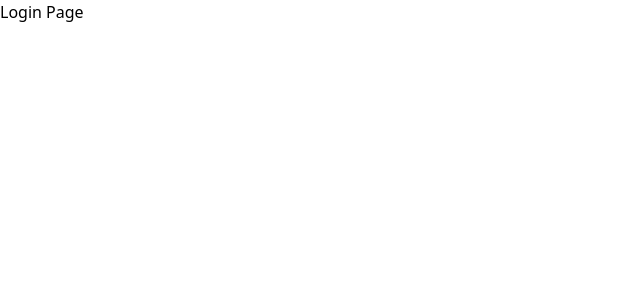
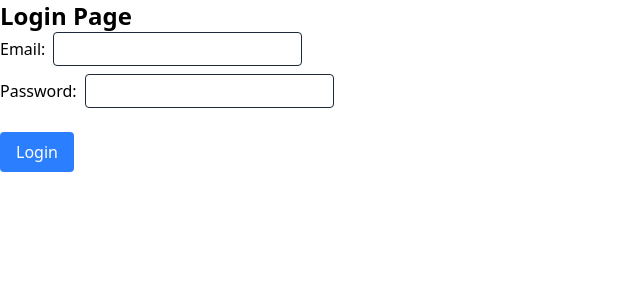
Before and after one commit to milanbairagi/AuthSystem, a React (Vite) app in the folder Frontend/: page /login in a window 1280 px wide. Shown: the top 300 px of the page, without its empty margins (0-640 px from the left). Built offline with nearby package versions, Linux system fonts and the light colour scheme; no server answers.

Commit message:
feat: implement functional login form with authentication
- Replaces placeholder login page with a stateful form
- Integrates API authentication, and handles token storage
  and navigation on successful login.
- Add axios interceptor includes token on each request if available

```diff
--- /dev/null
+++ b/Frontend/src/api.js
@@ -0,0 +1,21 @@
+import axios from "axios";
+
+import { getTokens } from "./tokens";
+
+
+const api = axios.create({
+  baseURL: import.meta.env.VITE_API_URL || "http://localhost:8000/api",
+  timeout: 10000,
+})
+
+axios.interceptors.request.use((config) => {
+  const { accessToken } = getTokens();
+  if (accessToken) {
+    config.headers.Authorization = `Bearer ${accessToken}`;
+  }
+  return config;
+}, (error) => {
+  return Promise.reject(error);
+});
+
+export default api;
--- a/Frontend/src/pages/Login.jsx
+++ b/Frontend/src/pages/Login.jsx
@@ -1,6 +1,63 @@
+import { useState } from "react";
+import { useNavigate } from "react-router-dom";
+
+import api from "../api";
+import { setTokens } from "../tokens";
+
+
 const Login = () => {
+  const [email, setEmail] = useState("");
+  const [password, setPassword] = useState("");
+
+  const navigate = useNavigate();
+
+  const handleSubmit = async (e) => {
+    e.preventDefault();
+
+    try {
+      const res = await api.post("/token/", { email, password });
+      console.log("Login successful:", res.data);
+      setTokens(res.data.access, res.data.refresh);
+      navigate("/");
+
+    } catch (error) {
+      console.error("Login failed:", error);
+    }
+  };
+
   return (
-    <div>Login Page</div>
+    <div>
+      <h2 className="text-2xl font-bold">Login Page</h2>
+      <form onSubmit={handleSubmit} className="space-y-2">
+
+        <div>
+          <label htmlFor="email">Email:</label>
+          <input
+            id="email"
+            className="border border-gray-800 px-2 py-1 ml-2 rounded"
+            type="email"
+            value={email}
+            onChange={(e) => setEmail(e.target.value)}
+          />
+        </div>
+
+        <div>
+          <label htmlFor="password">Password:</label>
+          <input
+            id="password"
+            className="border border-gray-800 px-2 py-1 ml-2 rounded"
+            type="password"
+            value={password}
+            onChange={(e) => setPassword(e.target.value)}
+          />
+        </div>
+
+        <button type="submit" className="bg-blue-500 text-white px-4 py-2 rounded mt-4">
+          Login
+        </button>
+
+      </form>
+    </div>
   )
 };
 
--- /dev/null
+++ b/Frontend/src/tokens.js
@@ -0,0 +1,21 @@
+import { ACCESS_TOKEN, REFRESH_TOKEN  } from "./constants";
+
+export const getTokens = () => {
+  const accessToken = localStorage.getItem(ACCESS_TOKEN);
+  const refreshToken = localStorage.getItem(REFRESH_TOKEN);
+  return { accessToken, refreshToken };
+};
+
+export const setTokens = (accessToken, refreshToken) => {
+  if (accessToken) {
+    localStorage.setItem(ACCESS_TOKEN, accessToken);
+  }
+  if (refreshToken) {
+    localStorage.setItem(REFRESH_TOKEN, refreshToken);
+  }
+};
+
+export const clearTokens = () => {
+  localStorage.removeItem(ACCESS_TOKEN);
+  localStorage.removeItem(REFRESH_TOKEN);
+};
```
